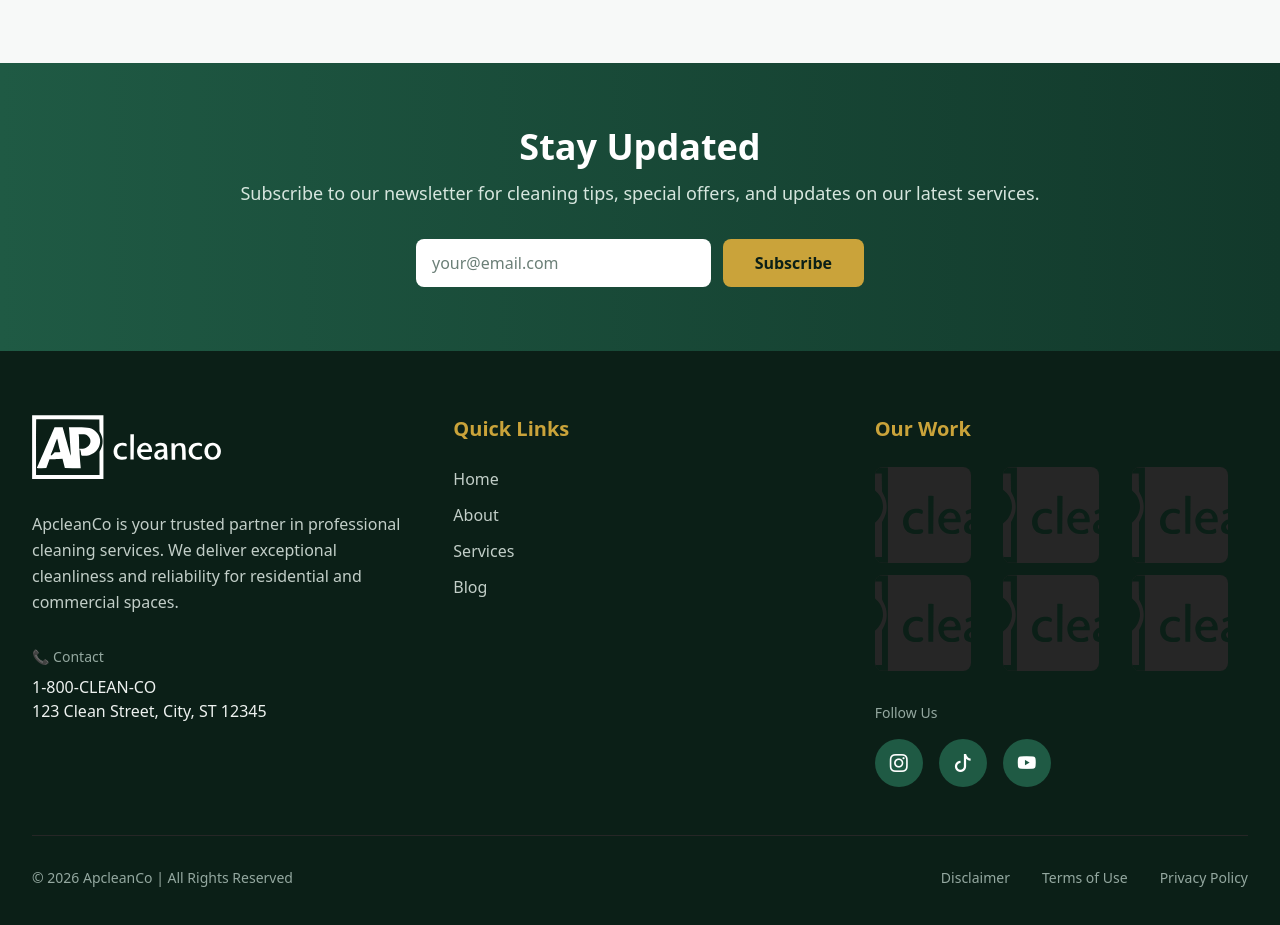
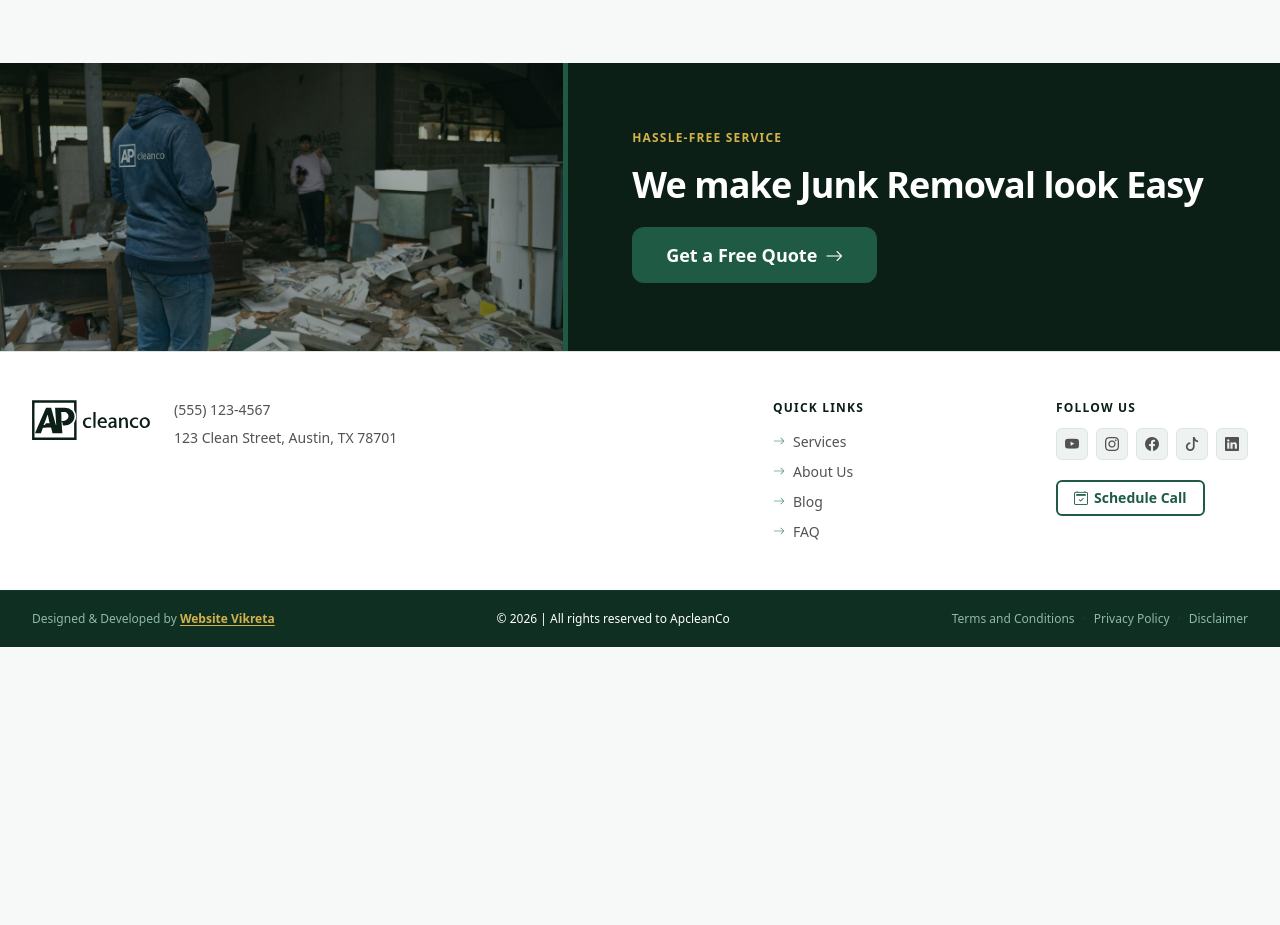
Before and after one commit to website-vikreta/apcleanco, a Next.js app: page / in a window 1280 px wide. Shown: the part 4700-5625 px from the top of the page. After the commit the page ends 5347 px from the top, so only its background shows below. Built offline with nearby package versions, Linux system fonts and the light colour scheme.

Commit message:
feat: build global footer — CTA banner, footer content, copyright bar

```diff
--- a/components/Footer.tsx
+++ b/components/Footer.tsx
@@ -1,126 +1,137 @@
-'use client';
+'use client'
 
-import Link from 'next/link';
-import Image from 'next/image';
-import React, { useState } from 'react';
+import Image from 'next/image'
+import Link from 'next/link'
+import React from 'react'
+import Logo from '@/components/Logo'
+import Button from '@/components/Button'
+
+// ── Data ──────────────────────────────────────────────────────────────────────
+
+const NAV_LINKS = [
+  { label: 'Services',   href: '#services' },
+  { label: 'About Us',   href: '#about'    },
+  { label: 'Blog',       href: '#blog'     },
+  { label: 'FAQ',        href: '#faq'      },
+]
+
+const SOCIAL_LINKS = [
+  { label: 'YouTube',   icon: 'bi-youtube',   href: '#' },
+  { label: 'Instagram', icon: 'bi-instagram', href: '#' },
+  { label: 'Facebook',  icon: 'bi-facebook',  href: '#' },
+  { label: 'TikTok',    icon: 'bi-tiktok',    href: '#' },
+  { label: 'LinkedIn',  icon: 'bi-linkedin',  href: '#' },
+]
+
+const LEGAL_LINKS = [
+  { label: 'Terms and Conditions', href: '/terms'      },
+  { label: 'Privacy Policy',       href: '/privacy'    },
+  { label: 'Disclaimer',           href: '/disclaimer' },
+]
+
+// ── Component ─────────────────────────────────────────────────────────────────
 
 export default function Footer() {
-  const [email, setEmail] = useState('');
-  const [subscribed, setSubscribed] = useState(false);
+  return (
+    <footer aria-label="Site footer">
 
-  const handleSubscribe = (e: React.FormEvent) => {
-    e.preventDefault();
-    if (email.trim()) {
-      // Here you would send the email to your backend
-      console.log('Subscribe:', email);
-      setSubscribed(true);
-      setEmail('');
-      setTimeout(() => setSubscribed(false), 3000);
-    }
-  };
+      {/* ── 1. CTA Banner ───────────────────────────────────────────────────── */}
+      <section
+        className="bg-primary-900 w-full overflow-hidden"
+        aria-labelledby="footer-cta-heading"
+      >
+        <div className="flex flex-col lg:flex-row lg:min-h-72">
 
-  const portfolioImages = [
-    { id: 1, src: '/logo.svg', alt: 'Project 1' },
-    { id: 2, src: '/logo.svg', alt: 'Project 2' },
-    { id: 3, src: '/logo.svg', alt: 'Project 3' },
-    { id: 4, src: '/logo.svg', alt: 'Project 4' },
-    { id: 5, src: '/logo.svg', alt: 'Project 5' },
-    { id: 6, src: '/logo.svg', alt: 'Project 6' },
-  ];
+          {/* Left: hero image — visible on lg+ only */}
+          <div className="hidden lg:block relative w-[44%] shrink-0">
+            <Image
+              src="/hero-image.png"
+              alt="ApcleanCo team performing professional junk removal"
+              fill
+              className="object-cover object-center"
+              sizes="44vw"
+            />
+            {/* Subtle darkening overlay so image reads as background */}
+            <div className="absolute inset-0 bg-primary-900/40" aria-hidden="true" />
+          </div>
 
-  const navigationLinks = [
-    { label: 'Home', href: '/' },
-    { label: 'About', href: '/about' },
-    { label: 'Services', href: '/services' },
-    { label: 'Blog', href: '/blog' },
-  ];
+          {/* Vertical separator — lg+ only */}
+          <div
+            className="hidden lg:block w-1.25 bg-primary-500 shrink-0 self-stretch"
+            aria-hidden="true"
+          />
 
-  const socialLinks = [
-    { label: 'Instagram', icon: 'bi-instagram', url: 'https://instagram.com' },
-    { label: 'TikTok', icon: 'bi-tiktok', url: 'https://tiktok.com' },
-    { label: 'YouTube', icon: 'bi-youtube', url: 'https://youtube.com' },
-  ];
+          {/* Right: CTA content — full width on mobile, flex-1 on desktop */}
+          <div className="flex-1 flex flex-col justify-center px-8 py-10 sm:px-12 lg:px-16 lg:py-0">
+            <div className="max-w-xl">
+              <p className="text-accent-400 text-xs font-semibold tracking-widest uppercase mb-4">
+                Hassle-Free Service
+              </p>
+              <h2
+                id="footer-cta-heading"
+                className="text-2xl sm:text-3xl lg:text-4xl font-black text-white leading-tight tracking-tight mb-5"
+              >
+                We make Junk Removal look Easy
+              </h2>
+              <Button variant="primary" size="md" className="lg:px-8 lg:py-4 lg:text-lg lg:h-14 lg:rounded-xl" icon={<i className="bi bi-arrow-right" aria-hidden="true" />} iconPosition="right">
+                Get a Free Quote
+              </Button>
+            </div>
+          </div>
 
-  return (
-    <footer className="bg-neutral-900 text-white">
-      {/* Newsletter Subscription Banner */}
-      <section className="bg-gradient-to-r from-primary-500 to-primary-700 py-12 md:py-16 px-4 sm:px-6 lg:px-8">
-        <div className="max-w-4xl mx-auto text-center">
-          <h2 className="text-3xl md:text-4xl font-black mb-3 text-white">
-            Stay Updated
-          </h2>
-          <p className="text-primary-100 mb-8 text-lg">
-            Subscribe to our newsletter for cleaning tips, special offers, and updates on our latest services.
-          </p>
-
-          <form onSubmit={handleSubscribe} className="flex flex-col sm:flex-row gap-3 max-w-md mx-auto">
-            <label htmlFor="newsletter-email" className="sr-only">
-              Email address
-            </label>
-            <input
-              id="newsletter-email"
-              type="email"
-              placeholder="your@email.com"
-              value={email}
-              onChange={(e) => setEmail(e.target.value)}
-              required
-              className="flex-1 px-4 py-3 rounded-lg bg-white text-neutral-900 placeholder-neutral-500 focus:outline-none focus:ring-2 focus:ring-accent-500 focus:ring-offset-2 focus:ring-offset-primary-600 transition-all"
-              aria-label="Email address for newsletter"
-            />
-            <button
-              type="submit"
-              className="px-8 py-3 bg-accent-500 text-neutral-900 font-bold rounded-lg hover:bg-accent-600 focus:outline-none focus:ring-2 focus:ring-white focus:ring-offset-2 focus:ring-offset-primary-600 transition-all active:scale-95 hover:scale-105 duration-200"
-              aria-label="Subscribe to newsletter"
-            >
-              Subscribe
-            </button>
-          </form>
-
-          {subscribed && (
-            <p className="mt-4 text-primary-100 font-medium animate-pulse">
-              ✓ Thank you for subscribing!
-            </p>
-          )}
         </div>
       </section>
 
-      {/* Main Footer Content */}
-      <section className="py-12 md:py-16 px-4 sm:px-6 lg:px-8">
-        <div className="max-w-7xl mx-auto">
-          <div className="grid grid-cols-1 md:grid-cols-3 gap-12 mb-12">
-            {/* Column 1: Logo & About */}
-            <div className="flex flex-col gap-4">
-              <div className="h-16 w-auto mb-4">
-                <Image
-                  src="/logo.svg"
-                  alt="ApcleanCo Logo"
-                  width={150}
-                  height={60}
-                  className="h-full w-auto object-contain brightness-0 invert"
-                />
+      {/* ── 2. Footer Content ───────────────────────────────────────────────── */}
+      <section
+        className="bg-white border-t border-neutral-200 w-full"
+        aria-label="Footer information"
+      >
+        <div className="max-w-7xl mx-auto px-4 sm:px-6 lg:px-8 py-10 lg:py-12">
+          <div className="footer-content-grid grid lg:flex grid-cols-1 md:grid-cols-2 lg:grid-cols-3 gap-8 lg:gap-x-48 lg:gap-y-8">
+
+            {/* ── Column 1: Logo + Contact ──────────────────────────────────── */}
+            <div className="lg:col-span-1 flex lg:flex-1 items-start gap-6">
+              {/* Logo — left; h-14 matches lg Button height, width auto from 643:218 viewBox */}
+              <div className="shrink-0">
+                <Logo className="h-10 w-auto" />
               </div>
-              <p className="text-neutral-300 leading-relaxed">
-                ApcleanCo is your trusted partner in professional cleaning services. We deliver exceptional cleanliness and reliability for residential and commercial spaces.
-              </p>
-              <div className="pt-4">
-                <p className="text-sm text-neutral-400 mb-2">📞 Contact</p>
-                <p className="text-neutral-100 font-medium">1-800-CLEAN-CO</p>
-                <p className="text-neutral-100 font-medium">123 Clean Street, City, ST 12345</p>
-              </div>
+              {/* Contact — right; flex-1 lets address expand and stay on one line */}
+              <address className="not-italic flex-1 space-y-2 min-w-0">
+                <a
+                  href="tel:+15551234567"
+                  className="block text-sm font-medium text-neutral-600 hover:text-primary-500 transition-colors whitespace-nowrap"
+                  aria-label="Call ApcleanCo at (555) 123-4567"
+                >
+                  (555) 123-4567
+                </a>
+                <a
+                  href="https://maps.google.com/?q=123+Clean+Street+Austin+TX+78701"
+                  target="_blank"
+                  rel="noopener noreferrer"
+                  className="block text-sm font-medium text-neutral-600 hover:text-primary-500 transition-colors whitespace-nowrap"
+                  aria-label="ApcleanCo address at 123 Clean Street, Austin TX 78701, opens in Google Maps"
+                >
+                  123 Clean Street, Austin, TX 78701
+                </a>
+              </address>
             </div>
 
-            {/* Column 2: Navigation Links */}
-            <div>
-              <h3 className="text-xl font-bold mb-6 text-accent-500">Quick Links</h3>
+            {/* ── Column 2: Navigation ──────────────────────────────────────── */}
+            <div className="flex items-start">
               <nav aria-label="Footer navigation">
-                <ul className="space-y-3">
-                  {navigationLinks.map((link) => (
-                    <li key={link.label}>
+                <h3 className="text-primary-900 font-bold text-xs tracking-widest uppercase mb-4">
+                  Quick Links
+                </h3>
+                <ul className="flex flex-col gap-y-2.5" role="list">
+                  {NAV_LINKS.map(({ label, href }) => (
+                    <li key={label}>
                       <Link
-                        href={link.href}
-                        className="text-neutral-300 hover:text-accent-500 transition-colors duration-200 hover:translate-x-1 inline-block"
+                        href={href}
+                        className="footer-nav-link flex items-center gap-2 text-sm font-medium text-neutral-600 hover:text-primary-500 transition-colors"
                       >
-                        {link.label}
+                        <i className="footer-nav-arrow bi bi-arrow-right text-xs text-primary-400 transition-transform duration-150" aria-hidden="true" />
+                        {label}
                       </Link>
                     </li>
                   ))}
@@ -128,69 +139,96 @@ export default function Footer() {
               </nav>
             </div>
 
-            {/* Column 3: Portfolio Grid & Social */}
+            {/* ── Column 3: Social + CTA ────────────────────────────────────── */}
             <div>
-              <h3 className="text-xl font-bold mb-6 text-accent-500">Our Work</h3>
-              <div className="grid grid-cols-3 gap-3 mb-8">
-                {portfolioImages.map((image) => (
-                  <div
-                    key={image.id}
-                    className="w-24 h-24 bg-neutral-800 rounded-lg overflow-hidden hover:scale-110 transition-transform duration-300 cursor-pointer"
-                  >
-                    <Image
-                      src={image.src}
-                      alt={image.alt}
-                      width={100}
-                      height={100}
-                      className="w-full h-full object-cover"
-                    />
-                  </div>
-                ))}
-              </div>
-
-              {/* Social Media Follow */}
-              <div>
-                <p className="text-sm text-neutral-400 mb-4">Follow Us</p>
-                <div className="flex gap-4">
-                  {socialLinks.map((social) => (
+              <h3 className="text-primary-900 font-bold text-xs tracking-widest uppercase mb-3">
+                Follow Us
+              </h3>
+              <ul
+                className="flex flex-wrap gap-2 mb-5"
+                role="list"
+                aria-label="Social media links"
+              >
+                {SOCIAL_LINKS.map(({ label, icon, href }) => (
+                  <li key={label}>
                     <a
-                      key={social.label}
-                      href={social.url}
+                      href={href}
                       target="_blank"
                       rel="noopener noreferrer"
-                      className="w-12 h-12 bg-primary-500 rounded-full flex items-center justify-center hover:bg-accent-500 transition-all duration-300 hover:scale-110 active:scale-95"
-                      aria-label={`Follow us on ${social.label}`}
+                      aria-label={`Follow ApcleanCo on ${label}`}
+                      className="w-8 h-8 flex items-center justify-center rounded-md bg-neutral-100 text-neutral-600 hover:bg-primary-500 hover:text-white transition-colors border border-neutral-200 hover:border-primary-500"
                     >
-                      <i className={`bi ${social.icon} text-lg text-white`} />
+                      <i className={`bi ${icon} text-sm leading-none`} aria-hidden="true" />
                     </a>
-                  ))}
-                </div>
-              </div>
+                  </li>
+                ))}
+              </ul>
+              <Button variant="secondary" size="sm" icon={<i className="bi bi-calendar2-check" aria-hidden="true" />} iconPosition="left">
+                Schedule Call
+              </Button>
             </div>
-          </div>
 
-          {/* Divider */}
-          <div className="border-t border-neutral-800" />
-
-          {/* Copyright Bar */}
-          <div className="pt-8 flex flex-col md:flex-row md:justify-between md:items-center gap-6 text-neutral-400 text-sm">
-            <p className="text-center md:text-left">
-              &copy; 2026 ApcleanCo | All Rights Reserved
-            </p>
-            <nav className="flex flex-col sm:flex-row justify-center md:justify-end gap-4 md:gap-8" aria-label="Footer legal links">
-              <Link href="/disclaimer" className="hover:text-accent-500 transition-colors duration-200 text-center md:text-right">
-                Disclaimer
-              </Link>
-              <Link href="/terms" className="hover:text-accent-500 transition-colors duration-200 text-center md:text-right">
-                Terms of Use
-              </Link>
-              <Link href="/privacy" className="hover:text-accent-500 transition-colors duration-200 text-center md:text-right">
-                Privacy Policy
-              </Link>
-            </nav>
           </div>
         </div>
       </section>
+
+      {/* ── 3. Copyright Bar ────────────────────────────────────────────────── */}
+      <div
+        className="bg-primary-800 border-t border-primary-700 w-full"
+        aria-label="Copyright information"
+      >
+        <div className="max-w-7xl mx-auto px-4 sm:px-6 lg:px-8 py-5">
+          <div className="flex flex-col lg:flex-row items-center justify-between gap-3 text-xs text-primary-300">
+
+            {/* Left: Dev credit */}
+            <p className="text-center lg:text-left">
+              Designed &amp; Developed by{' '}
+              <a
+                href="https://websitevikreta.com"
+                target="_blank"
+                rel="noopener noreferrer"
+                className="text-accent-400 hover:text-accent-300 font-semibold underline underline-offset-2 transition-colors"
+                aria-label="Website Vikreta — opens in a new tab"
+              >
+                Website Vikreta
+              </a>
+            </p>
+
+            {/* Center: Copyright */}
+            <p className="text-center text-white shrink-0">
+              © 2026 | All rights reserved to ApcleanCo
+            </p>
+
+            {/* Right: Legal links */}
+            <nav aria-label="Legal links">
+              <ul
+                className="flex flex-wrap items-center gap-x-1 gap-y-1 justify-center lg:justify-end"
+                role="list"
+              >
+                {LEGAL_LINKS.map(({ label, href }, index) => (
+                  <React.Fragment key={label}>
+                    <li>
+                      <Link
+                        href={href}
+                        className="text-primary-300 hover:text-white transition-colors"
+                      >
+                        {label}
+                      </Link>
+                    </li>
+                    {index < LEGAL_LINKS.length - 1 && (
+                      <li aria-hidden="true" className="text-primary-600 select-none px-1">
+                        ·
+                      </li>
+                    )}
+                  </React.Fragment>
+                ))}
+              </ul>
+            </nav>
+
+          </div>
+        </div>
+      </div>
+
     </footer>
-  );
+  )
 }
--- a/styles/_footer.scss
+++ b/styles/_footer.scss
@@ -1,93 +1,19 @@
-// Footer component styles with animations
+// Footer component styles
 @use 'mixins';
 
-.footer-newsletter-input {
-  @apply w-full px-4 py-3 rounded-lg bg-white text-neutral-900 placeholder-neutral-500;
-
-  &:focus {
-    @apply outline-none ring-2 ring-accent-500 ring-offset-2 ring-offset-primary-600;
-    animation: focus-glow 0.3s ease-out;
-  }
-
-  &::placeholder {
-    @apply text-neutral-400;
+// Unequal 3-column grid — only on lg+
+@media (min-width: 1024px) {
+  .footer-content-grid {
+    grid-template-columns: 1fr auto auto;
   }
 }
 
-.footer-newsletter-btn {
-  @include mixins.button-primary;
-  @apply bg-accent-500 text-neutral-900 hover:bg-accent-600;
-
-  &:active {
-    animation: button-press 0.15s ease-out;
-  }
+// Arrow icon slide animation on nav link hover
+.footer-nav-link:hover .footer-nav-arrow {
+  transform: translateX(3px);
 }
 
-.footer-link {
-  @apply text-neutral-300 hover:text-accent-500 transition-all duration-200;
-
-  &:hover {
-    @apply translate-x-1;
-  }
+// Social icon transition handled by Tailwind; SCSS used for group coordination
+.footer-social-icon {
+  @apply transition-colors duration-150;
 }
-
-.portfolio-item {
-  @apply relative overflow-hidden rounded-lg transition-all duration-300;
-
-  &:hover {
-    @apply scale-110 shadow-lg;
-  }
-}
-
-.social-icon {
-  @apply w-12 h-12 rounded-full flex items-center justify-center transition-all duration-300;
-
-  &:hover {
-    @apply scale-110;
-  }
-
-  &:active {
-    @apply scale-95;
-  }
-}
-
-// Keyframe animations
-@keyframes focus-glow {
-  0% {
-    box-shadow: 0 0 0 0 rgba(212, 162, 0, 0.4);
-  }
-  100% {
-    box-shadow: 0 0 0 8px rgba(212, 162, 0, 0);
-  }
-}
-
-@keyframes button-press {
-  0% {
-    transform: scale(1);
-  }
-  50% {
-    transform: scale(0.95);
-  }
-  100% {
-    transform: scale(1);
-  }
-}
-
-// Newsletter banner gradient animation
-@keyframes gradient-shift {
-  0% {
-    background-position: 0% 50%;
-  }
-  50% {
-    background-position: 100% 50%;
-  }
-  100% {
-    background-position: 0% 50%;
-  }
-}
-
-.newsletter-banner {
-  background: linear-gradient(-45deg, #1f5a44, #12392b, #1f5a44, #12392b);
-  background-size: 400% 400%;
-  animation: gradient-shift 15s ease infinite;
-}
```
